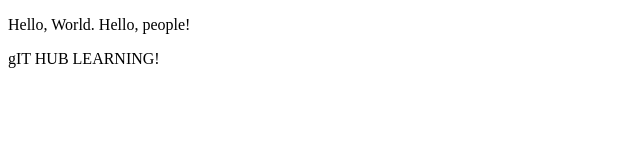
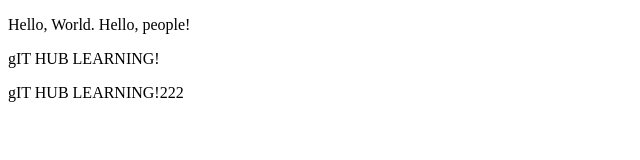
Before and after one commit to Nexoroshii/js-react_learn, a plain HTML site: page index.html in a window 1280 px wide. Shown: the whole page, without its empty margins (0-640 px from the left). Drawn offline with Linux system fonts and the light colour scheme.

Commit message:
Update index.html

```diff
--- a/index.html
+++ b/index.html
@@ -9,6 +9,7 @@
 <body>
     <p onclick="">Hello, World. Hello, people!</p>
     <p>gIT HUB LEARNING!</p>
+    <p>gIT HUB LEARNING!222</p>
 
     <!-- <script>
         alert(1);
```
